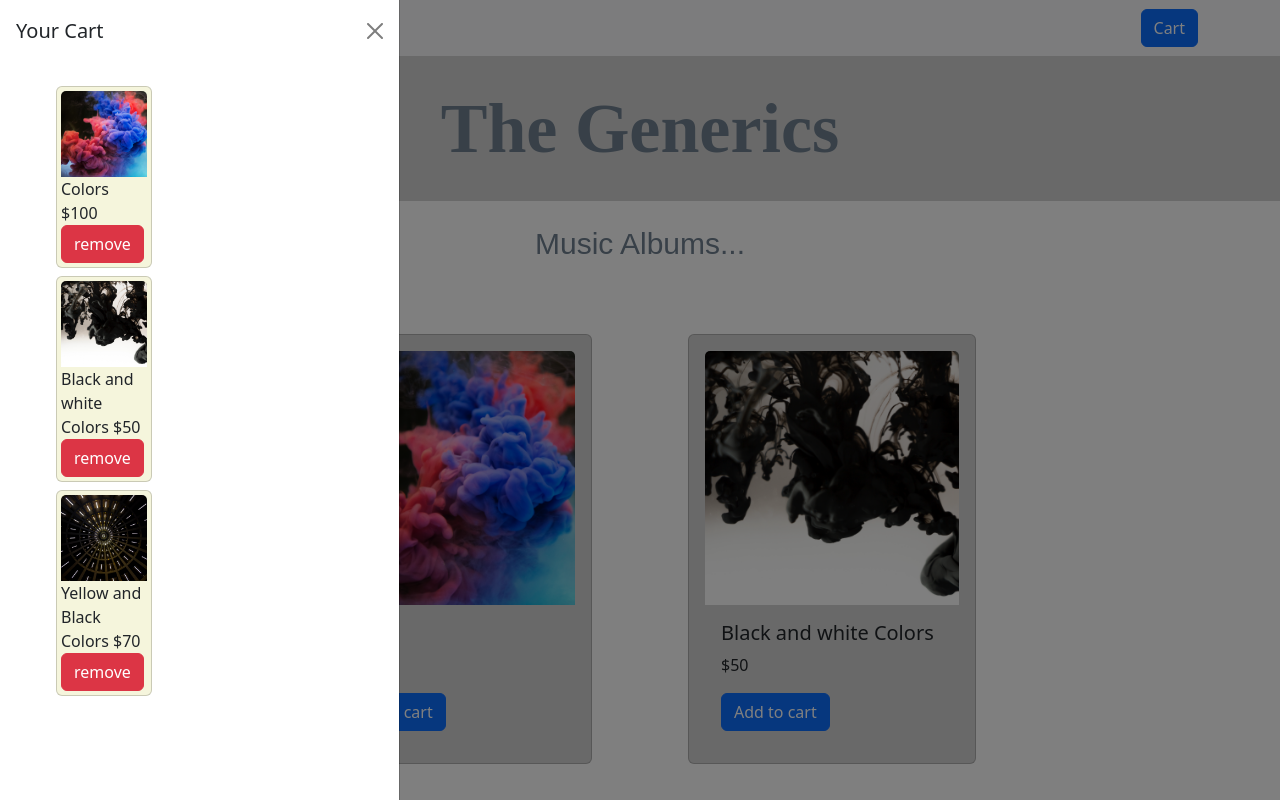
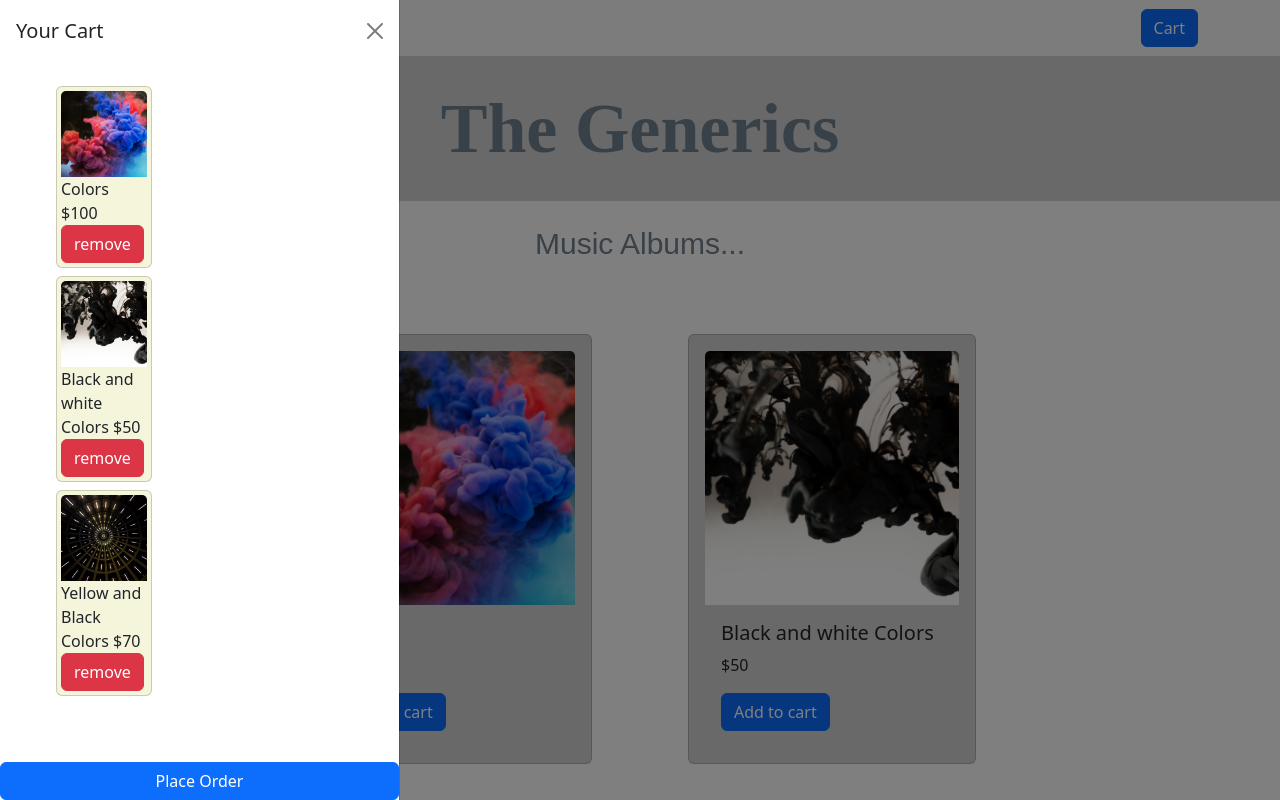
Before and after one commit to Pratheek161001/E-commere-app, a React (Create React App) app: page / in a window 1280 px wide. Both pictures are taken after a click on the button "Cart". Shown: the top 800 px of the page. Built offline with nearby package versions, Linux system fonts and the light colour scheme.

Commit message:
order place button working

```diff
--- a/src/components/Cart.js
+++ b/src/components/Cart.js
@@ -21,7 +21,10 @@ function Example() {
   const [show, setShow] = useState(false);
   const handleClose = () => setShow(false);
   const handleShow = () => setShow(true);
-
+  const placeorder=(e)=>{
+    e.preventDefault();
+    alert('Your order is placed....Thank you!!!')
+  }
   return (
     <>
       <Button variant="primary" onClick={handleShow}>
@@ -46,6 +49,7 @@ function Example() {
         </div>
             </ul>
         </Offcanvas.Body>
+        <Button variant="primary" onClick={placeorder}>Place Order</Button>
       </Offcanvas>
     </>
   );
```
